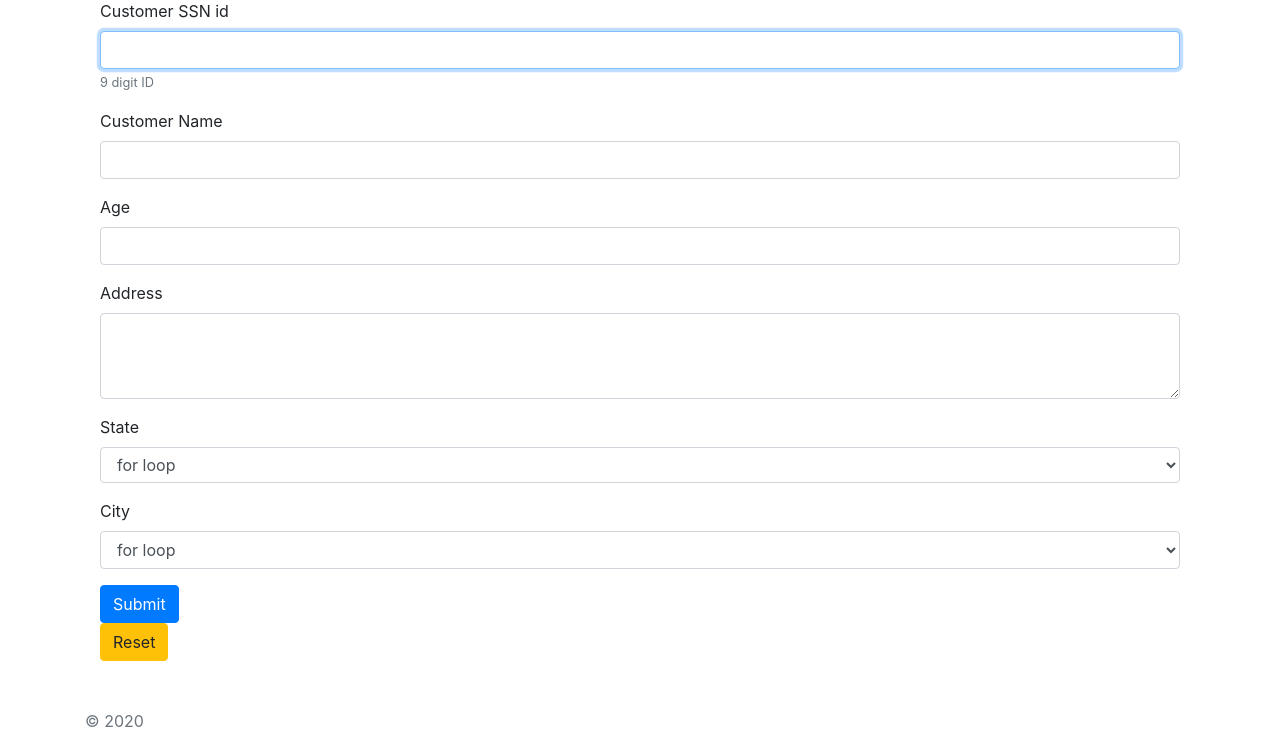
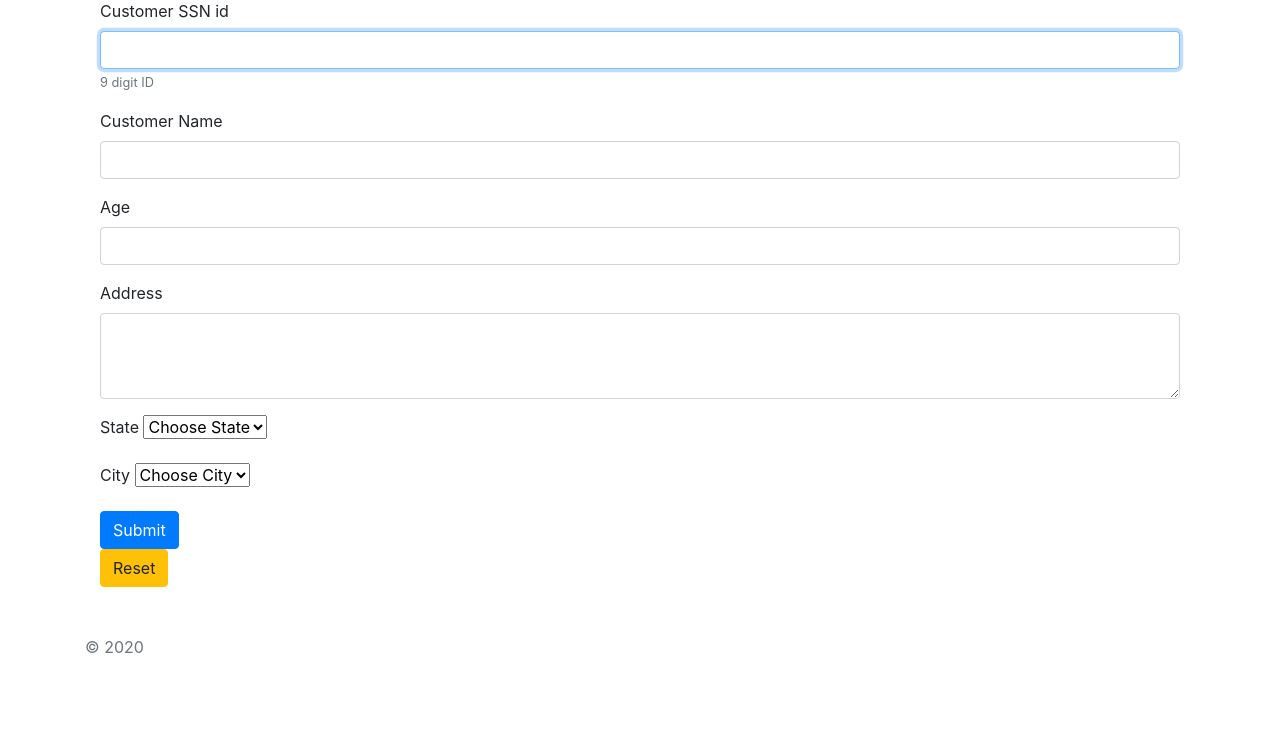
Before and after one commit to hasan-haider/CT20182477827, a Flask app: template application/templates/executive/customer/create.html in a window 1280 px wide. Shown: the part 151-900 px from the top of the page. After the commit the page ends 804 px from the top, so only its background shows below. Run offline with Flask 2, Linux system fonts and the light colour scheme; the template is opened without the code that fills it, so the values that code supplies are empty; some libraries are stand-ins or nearby versions.

Commit message:
state-city updated
modified the custom.js page for state-city

also made cganges in insert.html to support custom.js

```diff
--- a/application/static/js/custom.js
+++ b/application/static/js/custom.js
@@ -1,3 +1,17 @@
+//staes n city in india
 
-var state = Object();
-city_states['India'] = '|New Delhi||Andaman/Nicobar Islands|Andhra Pradesh|Arunachal Pradesh|Assam|Bihar|Chandigarh|Chhattisgarh|Dadra/Nagar Haveli|Daman/Diu|Goa|Gujarat|Haryana|Himachal Pradesh|Jammu/Kashmir|Jharkhand|Karnataka|Kerala|Lakshadweep|Madhya Pradesh|Maharashtra|Manipur|Meghalaya|Mizoram|Nagaland|Orissa|Pondicherry|Punjab|Rajasthan|Sikkim|Tamil Nadu|Tripura|Uttaranchal|Uttar Pradesh|West Bengal';
+var citiesByState = {
+    Odisha: ["Bhubaneswar","Puri","Cuttack"],
+    Maharashtra: ["Mumbai","Pune","Nagpur","boisar"],
+    Kerala: ["kochi","Kanpur",'lucknow']
+    }
+    function makeSubmenu(value) {
+    if(value.length==0) document.getElementById("citySelect").innerHTML = "<option></option>";
+    else {
+    var citiesOptions = "";
+    for(cityId in citiesByState[value]) {
+    citiesOptions+="<option>"+citiesByState[value][cityId]+"</option>";
+    }
+    document.getElementById("citySelect").innerHTML = citiesOptions;
+    }
+    }
--- a/application/templates/executive/customer/create.html
+++ b/application/templates/executive/customer/create.html
@@ -25,24 +25,31 @@
 	</div>
 	<div class="form-group">
 		<label for="state">State</label>
-		<select class="form-control" id="state" name="state" onchange="set_city(this,city)" required size="1">
-			<option>for loop</option>
-			<option>in this</option>
-			<option>field</option>
+		<select id="countrySelect" size="1" onchange="makeSubmenu(this.value)">
+			<option value="" disabled selected>Choose State</option>
+			<option>Odisha</option>
+			<option>Maharashtra</option>
+			<option>Kerala</option>
 		</select>
 	</div>
 	<div class="form-group">
 		<label for="city">City</label>
-		<select class="form-control" id="city" name="" required>
-			<option>for loop</option>
-			<option>in this</option>
-			<option>field</option>
+		<select id="citySelect" size="1" >
+			<option value="" disabled selected>Choose City</option>
+			<option></option>
 		</select>
 	</div>
 	<button class="btn btn-primary" type="submit">Submit</button>
 	<br/>
 	<input class="btn btn-warning" onclick="resetFun()" type="button" value="Reset">
 </form>
+<script type="text/javascript" src="{{url_for('static',filename='js/custom.js')}}">
+
+
+</script>
+
+
+
 <script>
 function resetFun() {
   document.getElementById("create_cust").reset();
```
